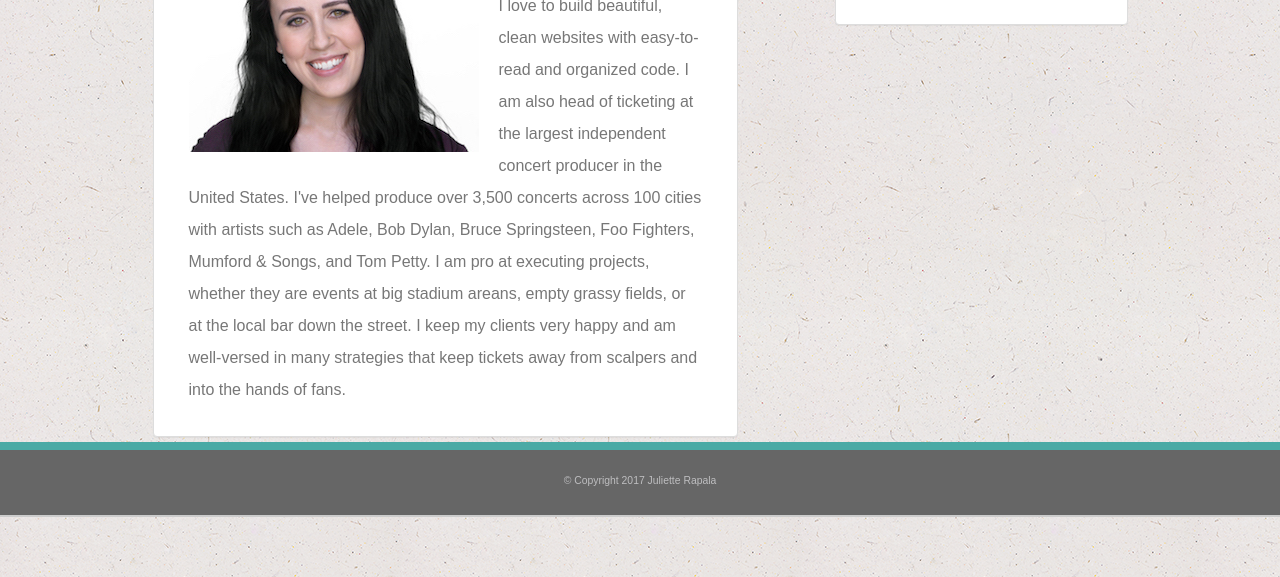
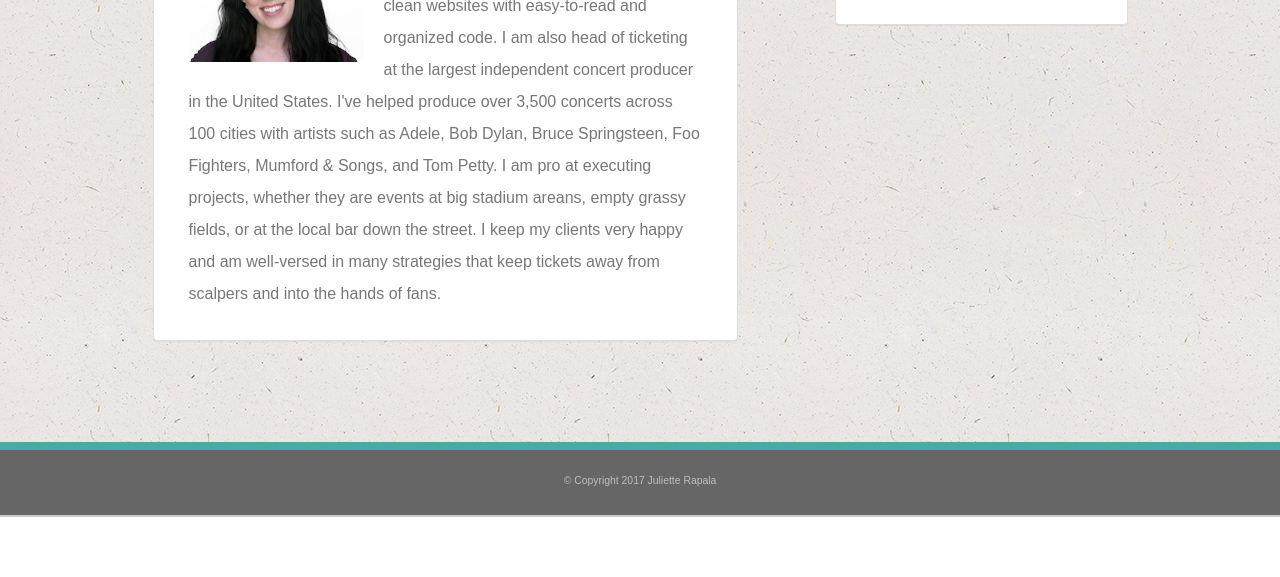
Before and after one commit to jrapala/Bootstrap-Portfolio, a plain HTML site: page index.html in a window 1280 px wide. Shown: the part 283-860 px from the top of the page. After the commit the page ends 800 px from the top, so only its background shows below. Drawn offline with nearby package versions, Linux system fonts and the light colour scheme.

Commit message:
Adding max width on headshot image.

```diff
--- a/assets/css/style.css
+++ b/assets/css/style.css
@@ -71,6 +71,7 @@ hr {
 
 .headshot {
   margin-right: 20px;
+  max-width: 175px;
 }
 
 
```
